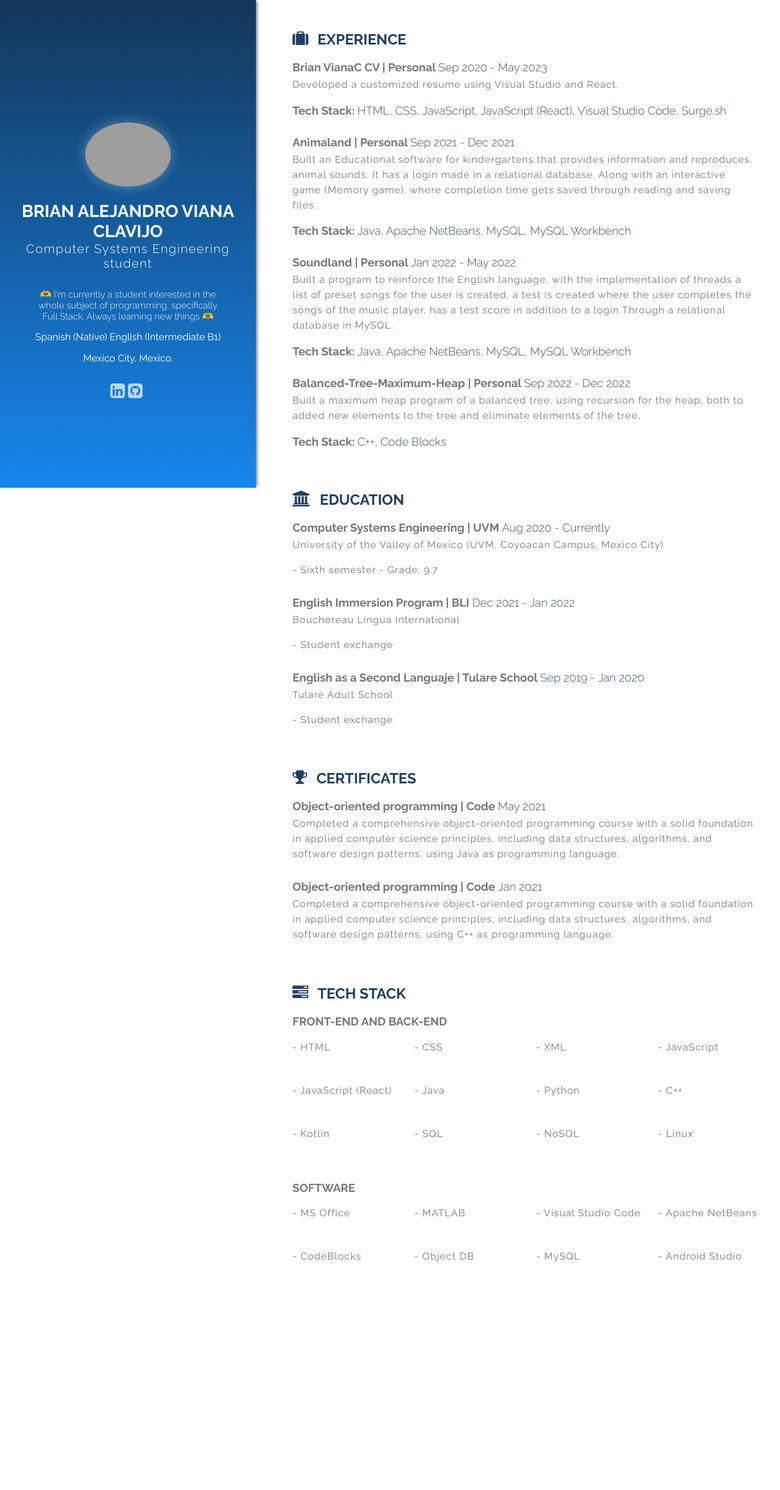
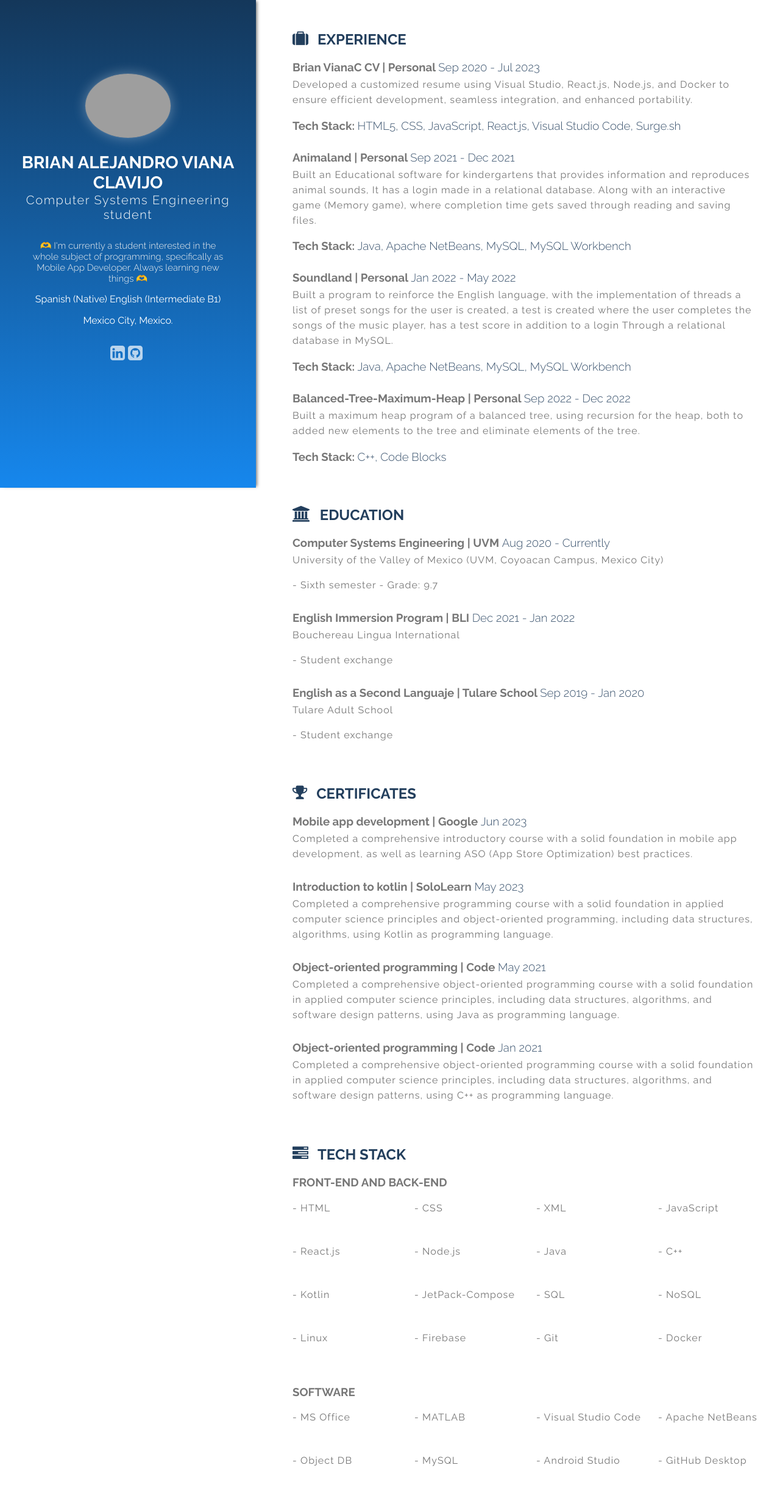
Before and after one commit to BrianVianaC7/Brian_VianaC_CV, a React (Create React App) app: page / in a window 1280 px wide. Shown: the top 2444 px of the page at 61% size. Before the commit the page ends 2139 px from the top, so only its background shows below. Built offline with nearby package versions, Linux system fonts and the light colour scheme; grey boxes are pictures that could not be loaded.

Commit message:
updates
updates

```diff
--- a/public/css/style.css
+++ b/public/css/style.css
@@ -36,7 +36,7 @@ header .wrapper .content-wrapper{
 
 .sidebar .bio{
     position:absolute;
-    top:25%;
+    top:15%;
     left:5%;
     width:90%;
     display:block;
--- a/public/index.html
+++ b/public/index.html
@@ -20,6 +20,7 @@
     -->
 
     <title>BrianVianaC CV</title>
+    <meta name="google-site-verification" content="m23dhnc2_7qSqdHpYYTH0_bN7b78w9IIlXuCYl3DkXE" />
   </head>
   <body>
     <noscript>
--- a/src/App.js
+++ b/src/App.js
@@ -13,7 +13,7 @@ class App extends Component {
       avatar: 'https://unavatar.io/brian.vianac@outlook.com',
       name: 'Brian Alejandro Viana Clavijo',
       profession: 'Computer Systems Engineering student',
-      bio: "🫶 I'm currently a student interested in the whole subject of programming, specifically Full Stack. Always learning new things 🫶",
+      bio: "🫶 I'm currently a student interested in the whole subject of programming, specifically as Mobile App Developer. Always learning new things 🫶",
       address: 'Mexico City, Mexico.',
       social: [
         {name: 'linkedin', url: 'https://www.linkedin.com/in/brian-viana7/'},
@@ -23,9 +23,9 @@ class App extends Component {
       experience: [
         {title: 'Brian VianaC CV',
         company: 'Personal',
-        startDate: 'Sep 2020', endDate: 'May 2023',
-        description: 'Developed a customized resume using Visual Studio and React.',
-        tech:'HTML, CSS, JavaScript, JavaScript (React), Visual Studio Code, Surge.sh'},
+        startDate: 'Sep 2020', endDate: 'Jul 2023',
+        description: 'Developed a customized resume using Visual Studio, React.js, Node.js, and Docker to ensure efficient development, seamless integration, and enhanced portability. ',
+        tech:'HTML5, CSS, JavaScript, React.js, Visual Studio Code, Surge.sh'},
 
         {title: 'Animaland',
         company: 'Personal',
@@ -67,15 +67,25 @@ class App extends Component {
       ],
 
       certificate: [
+        {name: 'Mobile app development',
+        institution: 'Google',
+        date: 'Jun 2023',
+        description: 'Completed a comprehensive introductory course with a solid foundation in mobile app development, as well as learning ASO (App Store Optimization) best practices.'},
+
+        {name: 'Introduction to kotlin',
+        institution: 'SoloLearn',
+        date: 'May 2023',
+        description: 'Completed a comprehensive programming course with a solid foundation in applied computer science principles and object-oriented programming, including data structures, algorithms, using Kotlin as programming language.'},
+
         {name: 'Object-oriented programming',
         institution: 'Code',
         date: 'May 2021',
-        description: 'Completed a comprehensive object-oriented programming course with a solid foundation in applied computer science principles, including data structures, algorithms, and software design patterns, using Java as programming language.' },
+        description: 'Completed a comprehensive object-oriented programming course with a solid foundation in applied computer science principles, including data structures, algorithms, and software design patterns, using Java as programming language.'},
 
         {name: 'Object-oriented programming',
         institution: 'Code',
         date: 'Jan 2021',
-        description: 'Completed a comprehensive object-oriented programming course with a solid foundation in applied computer science principles, including data structures, algorithms, and software design patterns, using C++ as programming language.' }
+        description: 'Completed a comprehensive object-oriented programming course with a solid foundation in applied computer science principles, including data structures, algorithms, and software design patterns, using C++ as programming language.' },
       ],
 
       skills: [
@@ -83,14 +93,18 @@ class App extends Component {
         {name: 'CSS'},
         {name: 'XML'},
         {name: 'JavaScript'},
-        {name: 'JavaScript (React)'},
+        {name: 'React.js'},
+        {name: 'Node.js'},
         {name: 'Java'},
-        {name: 'Python'},
         {name: 'C++'},
         {name: 'Kotlin'},
+        {name: 'JetPack-Compose'},
         {name: 'SQL'},
         {name: 'NoSQL'},
-        {name: 'Linux'}
+        {name: 'Linux'},
+        {name: 'Firebase'},
+        {name: 'Git'},
+        {name: 'Docker'},
       ],
 
       additionalSkills: [
@@ -98,10 +112,10 @@ class App extends Component {
         {name: 'MATLAB'},
         {name: 'Visual Studio Code'},
         {name: 'Apache NetBeans'},
-        {name: 'CodeBlocks'},
         {name: 'Object DB'},
         {name: 'MySQL'},
         {name: 'Android Studio'},
+        {name: 'GitHub Desktop'},
       ]
 
     };
```
Also changed, not shown: public/robots.txt, 1 other file (tests, documents, lock files or other folders).
